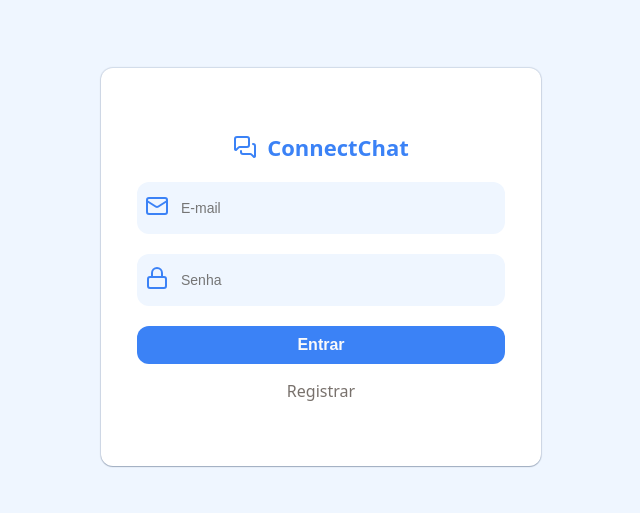
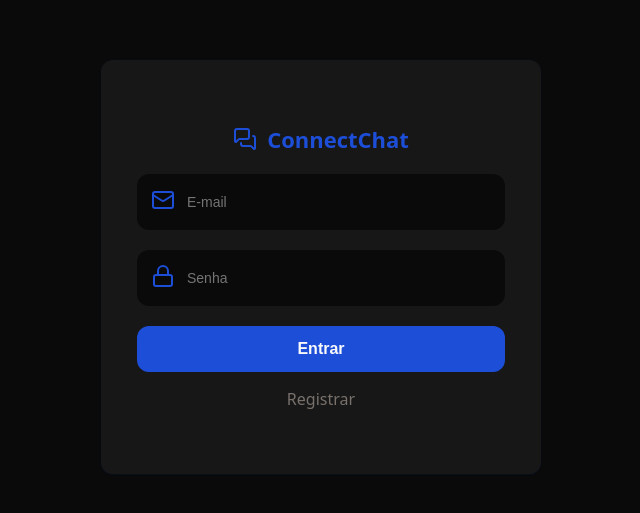
Before and after one commit to ivanrods/connect-chat, a React (Vite) app in the folder client/: page /login in a window 1280 px wide. Shown: the part 133-646 px from the top of the page, without its empty margins (319-959 px from the left). Built offline with nearby package versions, Linux system fonts and the light colour scheme; no server answers.

Commit message:
feat: styles dark components

```diff
--- a/client/src/index.css
+++ b/client/src/index.css
@@ -4,14 +4,15 @@
 
 :root {
   --radius: 0.65rem;
-  --background: #ffff;
+  --background: #171717;
   --text: #fafafa;
   --text-foreground: #78716c;
-  --foreground: #eff6ff;
-  --primary: #3b82f6;
-  --secondary: #1e40af;
+  --foreground: #0a0a0a;
+  --primary: #1d4ed8;
+  --secondary: #262626;
   --border: #3b82f6;
 }
+
 * {
   padding: 0;
   margin: 0;
--- a/client/src/styles/Chat.module.css
+++ b/client/src/styles/Chat.module.css
@@ -3,6 +3,7 @@
   display: flex;
   flex-direction: column;
   justify-content: space-between;
+  background-color: var(--background);
 }
 .message {
   height: 100%;
@@ -17,7 +18,7 @@
 }
 
 .message h4 {
-  color: var(--text-foreground);
+  color: var(--text);
   text-align: center;
   font-weight: normal;
   font-size: 14px;
@@ -37,25 +38,24 @@
 
 .msg span {
   font-size: 12px;
-  color: var(--text-foreground);
+  color: var(--text);
 }
 
 .msg p {
-  background-color: var(--text-foreground);
-  padding: 8px;
+  background-color: var(--secondary);
   color: var(--text);
   max-width: 380px;
   border-radius: 12px 12px 12px 0px;
-  padding: 16px;
+  padding: 14px;
 }
 
 .msg span {
   font-size: 14px;
-  color: var(--text-foreground);
+  color: var(--text);
 }
 .msg small {
   font-size: 12px;
-  color: var(--text-foreground);
+  color: var(--text);
 }
 
 .me_msg {
@@ -75,35 +75,33 @@
 
 .me_msg span {
   font-size: 14px;
-  color: var(--text-foreground);
+  color: var(--text);
 }
 
 .me_msg small {
   display: flex;
   align-self: self-end;
   font-size: 12px;
-  color: var(--text-foreground);
+  color: var(--text);
 }
 
 .me_msg p {
   background-color: var(--primary);
-  padding: 8px;
   color: var(--text);
   max-width: 380px;
   border-radius: 12px 12px 0px 12px;
-
-  padding: 16px;
+  padding: 14px;
 }
 
 .me span {
   font-size: 14px;
-  color: var(--text-foreground);
+  color: var(--text);
 }
 
 .loading {
   background-color: transparent;
   padding: 0px;
-  color: var(--text-foreground);
+  color: var(--text);
   max-width: 100%;
   border-radius: 0px;
   text-align: center;
@@ -112,7 +110,7 @@
 }
 
 .file {
-  border: 2px solid var(--text-foreground);
+  border: 2px solid var(--text);
   max-width: 380px;
   border-radius: 8px;
   overflow: hidden;
--- a/client/src/styles/Header.module.css
+++ b/client/src/styles/Header.module.css
@@ -2,7 +2,7 @@
   width: 100%;
   background-color: var(--background);
   padding: 16px 8px;
-  box-shadow: 0 2px 6px -4px rgba(0, 0, 0, 0.3);
+  box-shadow: 0 2px 6px -4px rgba(73, 70, 70, 0.3);
 }
 .container header {
   max-width: 750px;
--- a/client/src/styles/buttonForm.module.css
+++ b/client/src/styles/buttonForm.module.css
@@ -1,6 +1,6 @@
 .button {
   width: 100%;
-  padding: 10px;
+  padding: 14px;
   font-size: 16px;
   background-color: var(--primary);
   color: var(--text);
--- a/client/src/styles/inputForm.module.css
+++ b/client/src/styles/inputForm.module.css
@@ -4,9 +4,9 @@
   align-items: center;
   gap: 12px;
 
-  color: var(--text-foreground);
+  color: var(--text);
   font-size: 14px;
-  padding: 12px 8px;
+  padding: 14px;
   border-radius: 12px;
 
   background-color: var(--foreground);
@@ -16,7 +16,7 @@
 }
 .input input {
   width: 100%;
-  color: var(--text-foreground);
+  color: var(--text);
   background-color: var(--foreground);
   outline: none;
   border: none;
--- a/client/src/styles/inputMessage.module.css
+++ b/client/src/styles/inputMessage.module.css
@@ -5,7 +5,7 @@
   align-items: center;
   justify-content: center;
   padding: 0px 8px;
-  box-shadow: 0px 2px 6px -1px rgba(0, 0, 0, 0.3);
+  box-shadow: 0px 2px 6px -1px rgba(107, 98, 98, 0.3);
 }
 .inputMessage form {
   max-width: 750px;
@@ -26,6 +26,7 @@
   outline: none;
   padding: 16px;
   font-size: 14px;
+  color: var(--text);
 }
 
 .inputMessage button {
```
